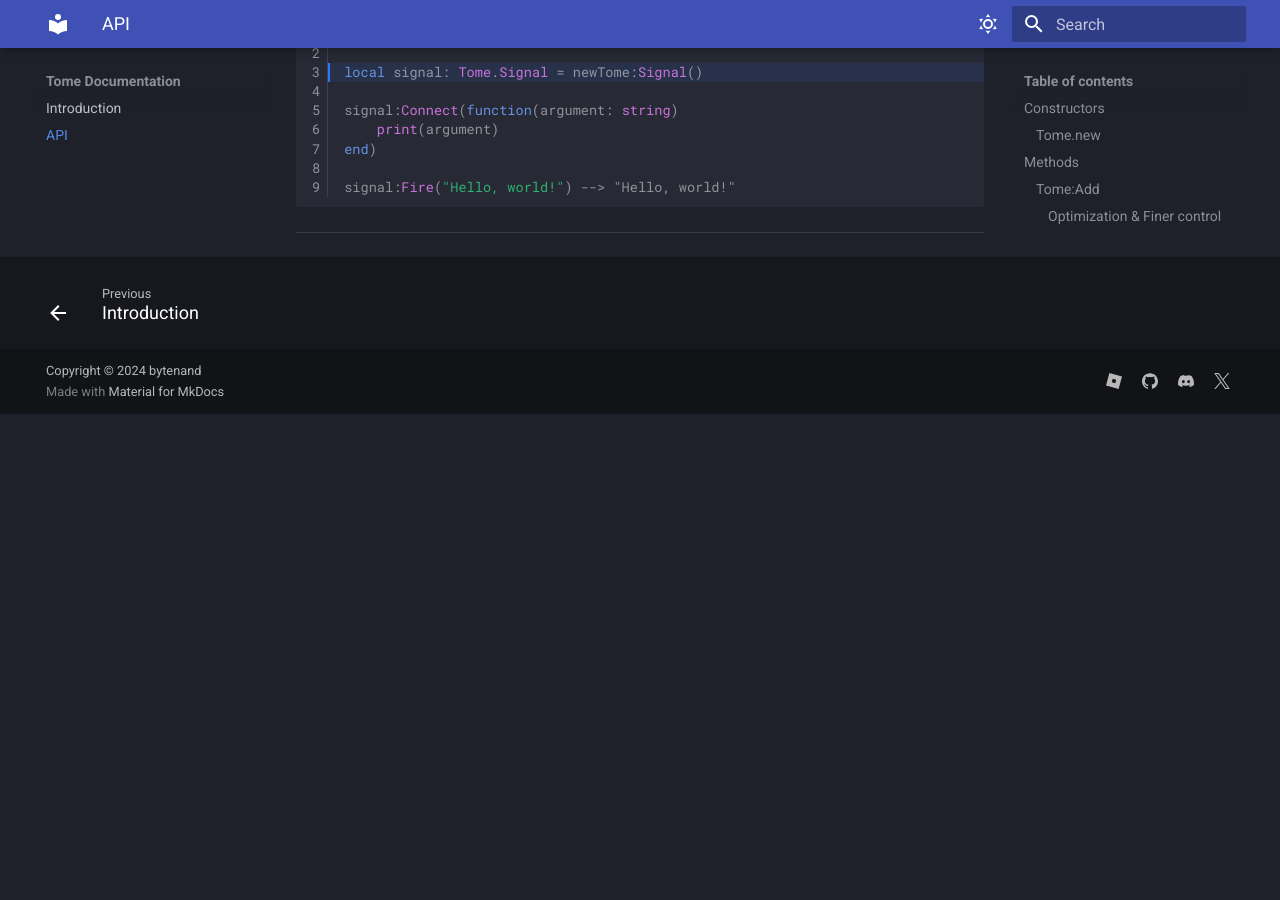
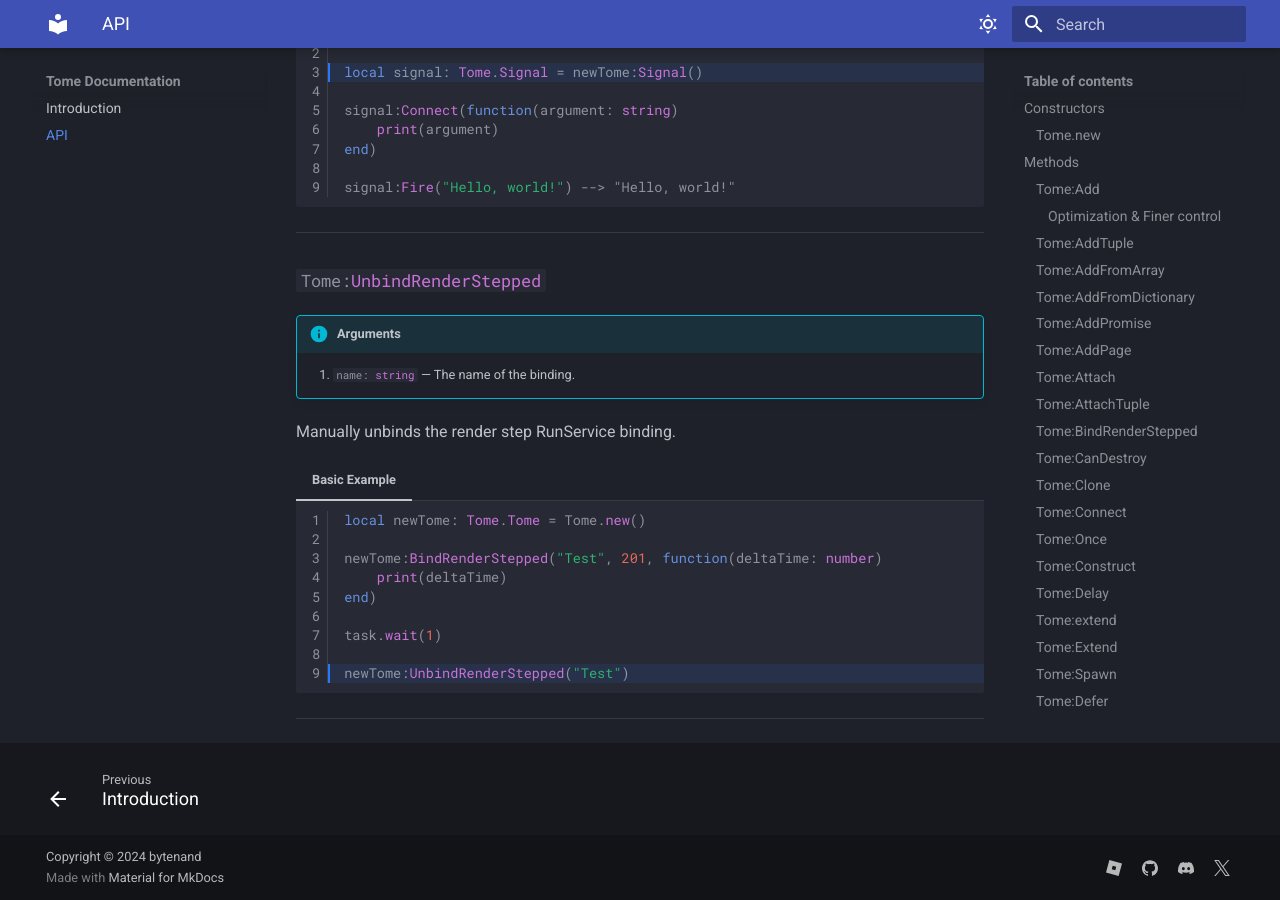
Before and after one commit to y29r/tome-docs, an MkDocs documentation site: the page built from docs/API.md, in a window 1280 px wide and 900 px high, scrolled down 30464 px. Built offline with MkDocs 1.6.1 and Material for MkDocs 9.7.7, drawn with Linux system fonts in a browser that asks for light colours; before the commit the page ends 30878 px from its top, so only the background shows below that.

Commit message:
Added Tome:UnbindRenderStepped

````diff
--- a/docs/API.md
+++ b/docs/API.md
@@ -1559,3 +1559,25 @@ Creates a standard Signal implementation, and adds it to the Tome. This is from
 	```
 
 ---
+
+### `#!luau Tome:UnbindRenderStepped`
+
+!!! info "Arguments"
+	1. `#!luau name: string` &mdash; The name of the binding.
+
+Manually unbinds the render step RunService binding.
+
+=== "Basic Example"
+	```luau linenums="1" hl_lines="9-9"
+	local newTome: Tome.Tome = Tome.new()
+
+	newTome:BindRenderStepped("Test", 201, function(deltaTime: number)
+		print(deltaTime)
+	end)
+
+	task.wait(1)
+
+	newTome:UnbindRenderStepped("Test")
+	```
+
+---
````
